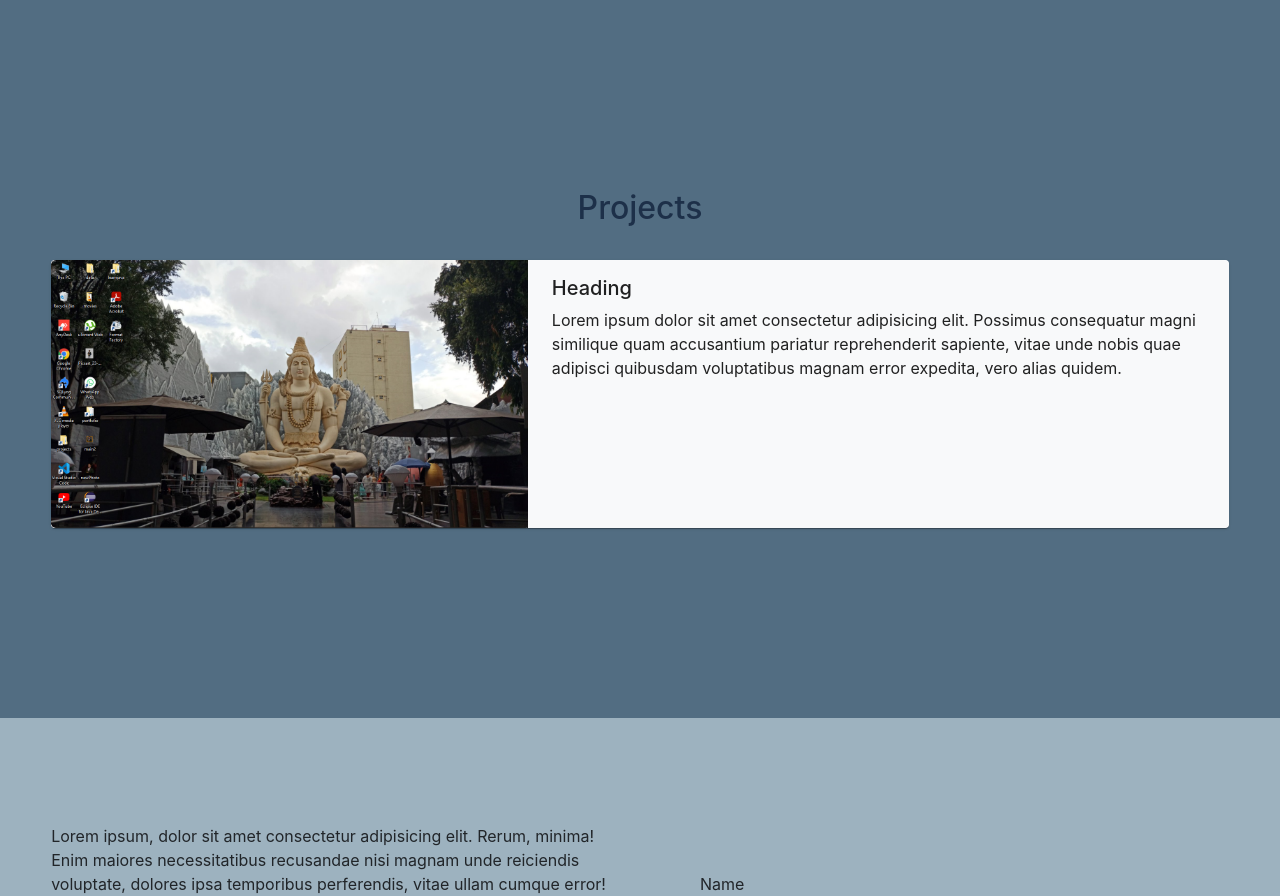
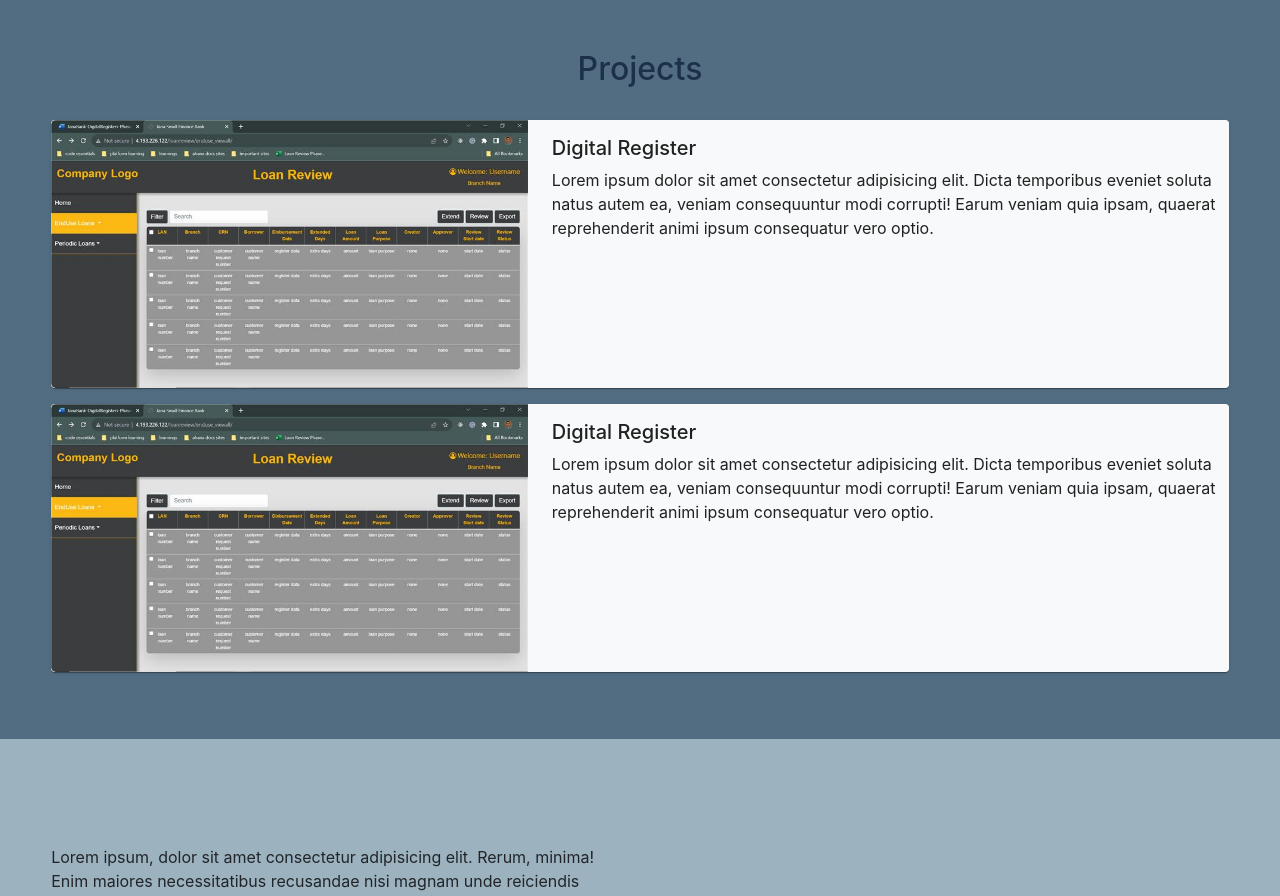
Before and after one commit to adityak7317/portfolio, a React (Create React App) app: page / in a window 1280 px wide. Shown: the part 2200-3096 px from the top of the page. Built offline with nearby package versions, Linux system fonts and the light colour scheme.

Commit message:
projects imgae viewer added.....adi 26sep23

```diff
--- /dev/null
+++ b/src/Components/Projects/ImgViewer/ImgViewer.jsx
@@ -0,0 +1,64 @@
+import * as React from "react";
+import Backdrop from "@mui/material/Backdrop";
+import Box from "@mui/material/Box";
+import Modal from "@mui/material/Modal";
+import Fade from "@mui/material/Fade";
+import Button from "@mui/material/Button";
+import Typography from "@mui/material/Typography";
+import { AiFillCloseSquare } from "react-icons/ai";
+
+const style = {
+  position: "absolute",
+  top: "50%",
+  left: "50%",
+  transform: "translate(-50%, -50%)",
+  //   width: 400,
+  // bgcolor: "background.paper",
+  //   border: "2px solid #000",
+  boxShadow: 24,
+  // p: 4,
+  //   scroll: "none",
+  // backgroundColor: "transparent",
+};
+
+export default function ImgViewer(props) {
+  //   const [open, setOpen] = React.useState(false);
+  // const handleOpen = () => props.setImgViewerOpen(true);
+  const handleClose = () => props.setImgViewerOpen(false);
+
+  return (
+    <div>
+      {/* <Button onClick={handleOpen}>Open modal</Button> */}
+      <Modal
+        aria-labelledby="transition-modal-title"
+        aria-describedby="transition-modal-description"
+        open={props.imgViewerOpen}
+        onClose={handleClose}
+        closeAfterTransition
+        slots={{ backdrop: Backdrop }}
+        slotProps={{
+          backdrop: {
+            timeout: 500,
+          },
+        }}
+        style={{ backgroundColor: "#000000ad" }}
+      >
+        <Fade in={props.imgViewerOpen}>
+          <Box sx={style}>
+            {/* <div className="d-flex justify-content-end">
+              <Button
+                className="p-0 m-0 text-dark"
+                style={{ fontSize: "x-large" }}
+              >
+                <AiFillCloseSquare />
+              </Button>
+            </div> */}
+            <div className="d-flex justify-content-center align-items-center">
+              <img src={props.DR} alt="photo" style={{ width: "180%" }} />
+            </div>
+          </Box>
+        </Fade>
+      </Modal>
+    </div>
+  );
+}
--- a/src/Components/Projects/Projects.jsx
+++ b/src/Components/Projects/Projects.jsx
@@ -7,9 +7,32 @@ import Card from "@mui/material/Card";
 // import Typography from "@mui/material/Typography";
 import { CardActionArea } from "@mui/material";
 
+import DR from "../../static/projects/DR.jpeg";
+import ImgViewer from "./ImgViewer/ImgViewer";
+
 export default function Projects() {
+  const [imgViewerOpen, setImgViewerOpen] = useState(false);
+
+  const ProjectsData = [
+    {
+      image: DR,
+      name: " Digital Register",
+      desc: "Lorem ipsum dolor sit amet consectetur adipisicing elit. Dicta temporibus eveniet soluta natus autem ea, veniam consequuntur modi corrupti! Earum veniam quia ipsam, quaerat reprehenderit animi ipsum consequatur vero optio.",
+    },
+    {
+      image: DR,
+      name: " Digital Register",
+      desc: "Lorem ipsum dolor sit amet consectetur adipisicing elit. Dicta temporibus eveniet soluta natus autem ea, veniam consequuntur modi corrupti! Earum veniam quia ipsam, quaerat reprehenderit animi ipsum consequatur vero optio.",
+    },
+  ];
+
   return (
     <>
+      <ImgViewer
+        setImgViewerOpen={setImgViewerOpen}
+        imgViewerOpen={imgViewerOpen}
+        DR={DR}
+      />
       <Fade bottom>
         <h2 className="p-0 m-0" style={{ color: "rgb(29 48 73)" }}>
           Projects
@@ -17,32 +40,35 @@ export default function Projects() {
 
         <div className="p-3"></div>
 
-        <Card className="projectCard">
+        {ProjectsData.map((val, key) => (
+          <Card
+            className="projectCard mb-3"
+            onClick={() => {
+              setImgViewerOpen(true);
+            }}
+          >
+            <div>
               <CardActionArea>
                 <div className="bg-light rounded-3 overflow-hidden">
                   <div className="row">
                     <div className="col-md-5">
                       <img
-                    src={SS}
+                        src={val.image}
                         alt="photoooo...."
                         // className="position-relative"
                         style={{ width: "100%" }}
                       />
                     </div>
                     <div className="col-md-7">
-                  <h5 className="mt-3">Heading</h5>
-                  <span>
-                    Lorem ipsum dolor sit amet consectetur adipisicing elit.
-                    Possimus consequatur magni similique quam accusantium
-                    pariatur reprehenderit sapiente, vitae unde nobis quae
-                    adipisci quibusdam voluptatibus magnam error expedita, vero
-                    alias quidem.
-                  </span>
+                      <h5 className="mt-3">{val.name}</h5>
+                      <span>{val.desc}</span>
                     </div>
                   </div>
                 </div>
               </CardActionArea>
+            </div>
           </Card>
+        ))}
       </Fade>
     </>
   );
```
Also changed, not shown: src/App.js (+10 -10 lines), src/static/projects/DR.jpeg (added). Lines whose indentation alone changed are shown as unchanged.
